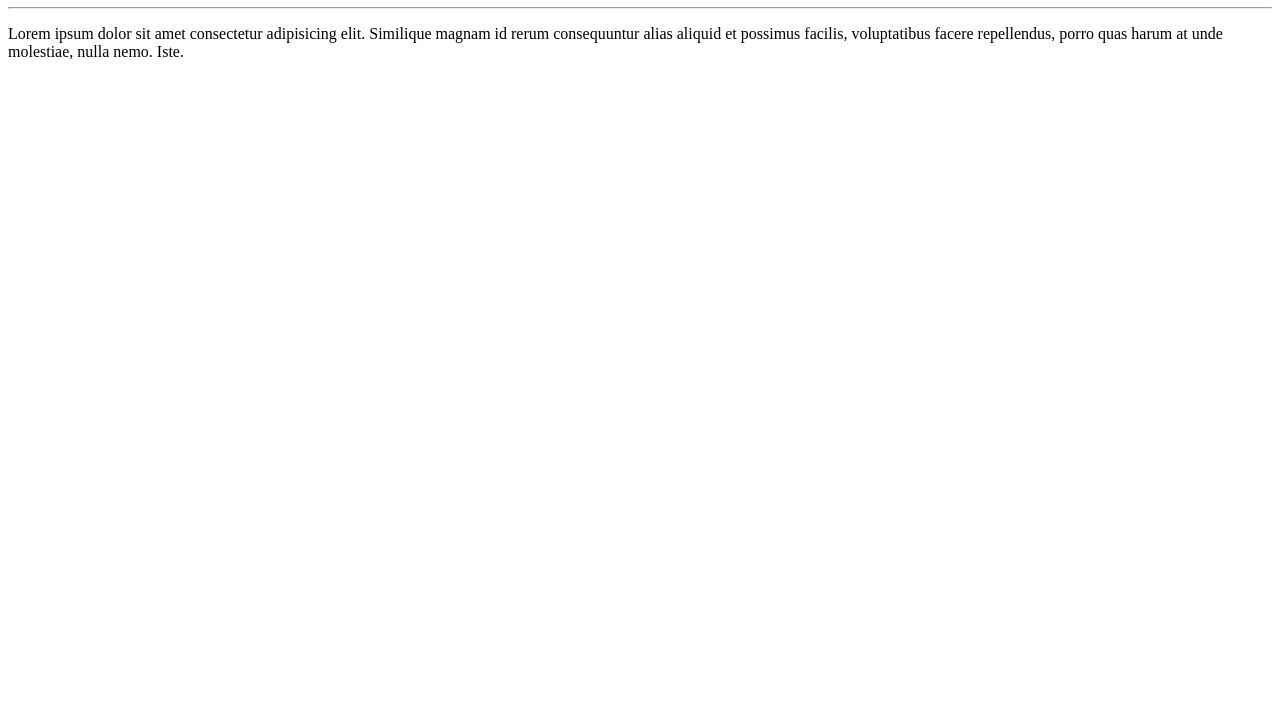
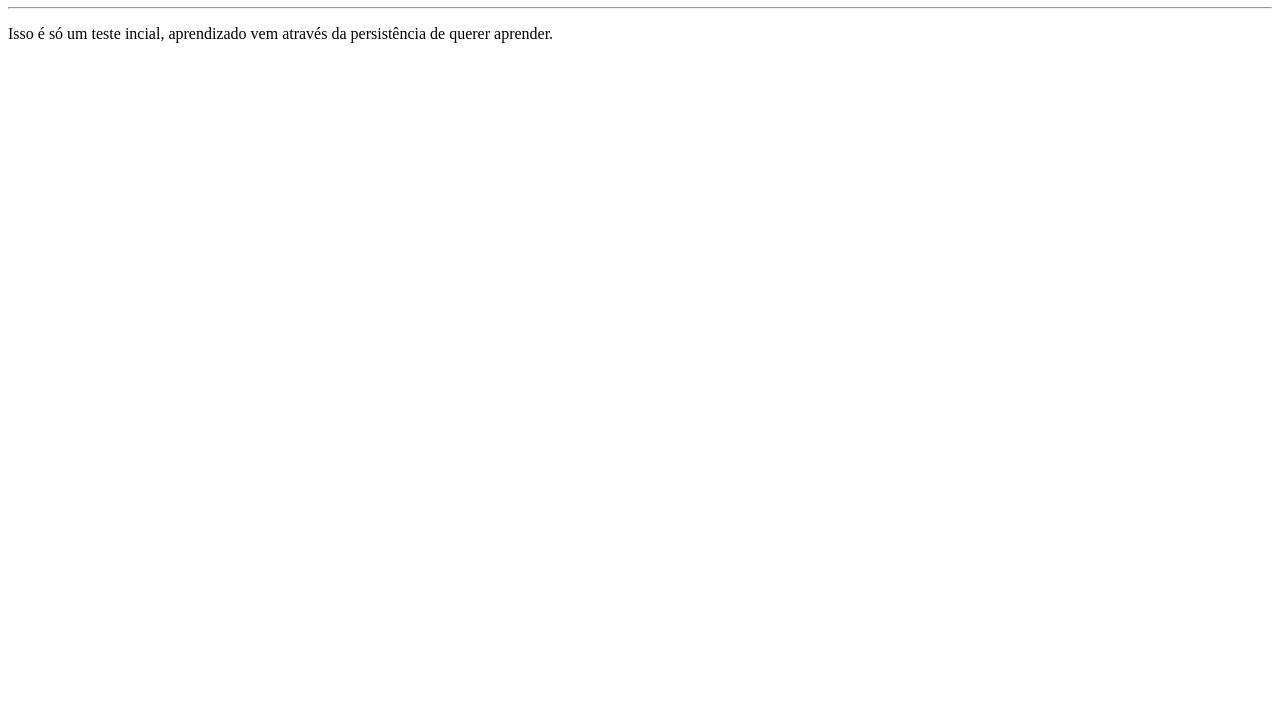
Before and after one commit to SnoopzRS/Ola-Mundo, a plain HTML site: page Site-Exemplo/index.html in a window 1280 px wide. Shown: the part 73-800 px from the top of the page. Drawn offline with Linux system fonts and the light colour scheme.

Commit message:
Update index.html

```diff
--- a/Site-Exemplo/index.html
+++ b/Site-Exemplo/index.html
@@ -8,6 +8,6 @@
 <body>
     <h1>Olá, Mundo!</h1>
     <hr>
-    <p>Lorem ipsum dolor sit amet consectetur adipisicing elit. Similique magnam id rerum consequuntur alias aliquid et possimus facilis, voluptatibus facere repellendus, porro quas harum at unde molestiae, nulla nemo. Iste.</p>
+    <p>Isso é só um teste incial, aprendizado vem através da persistência de querer aprender.</p>
 </body>
 </html>
```
